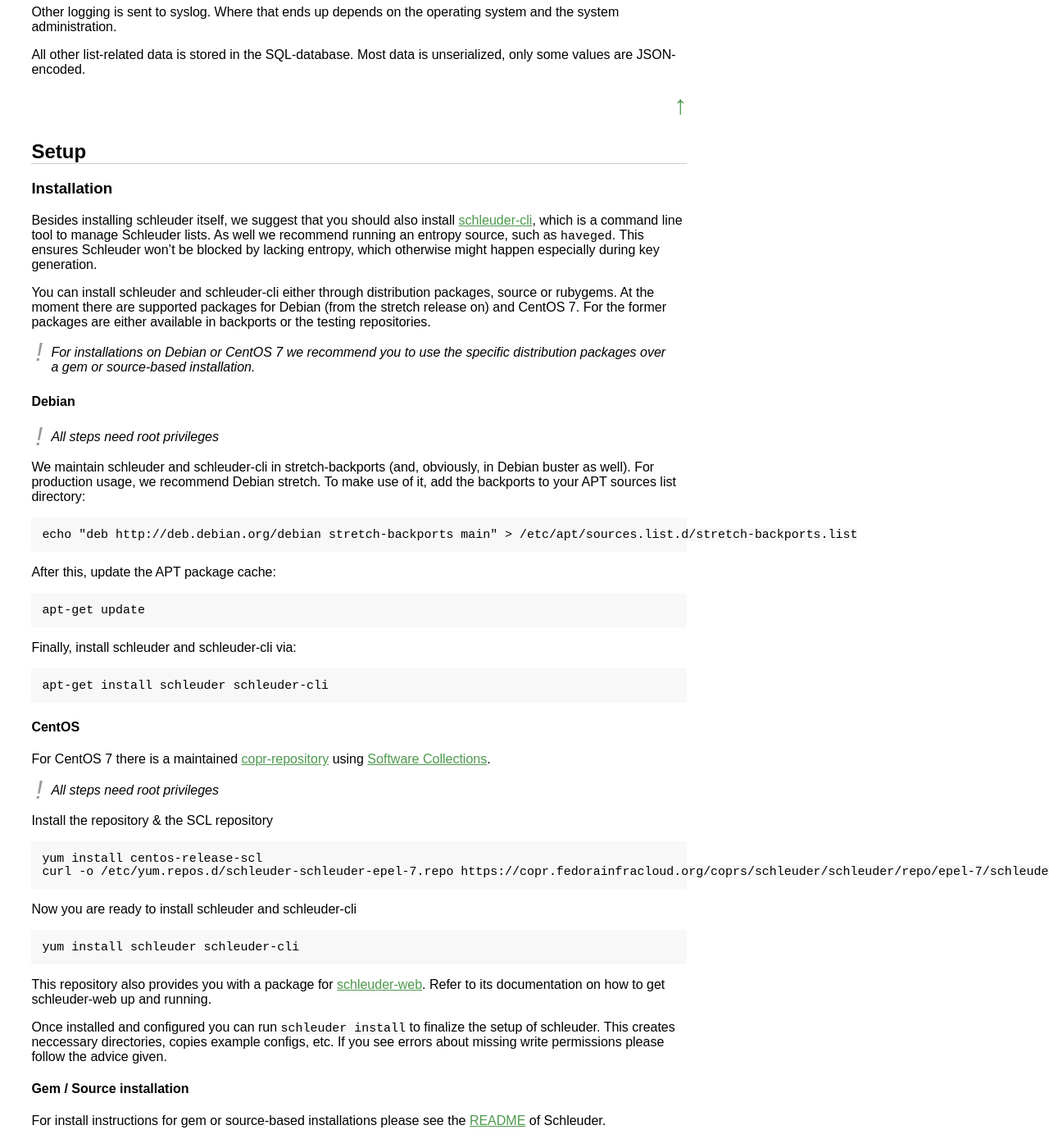
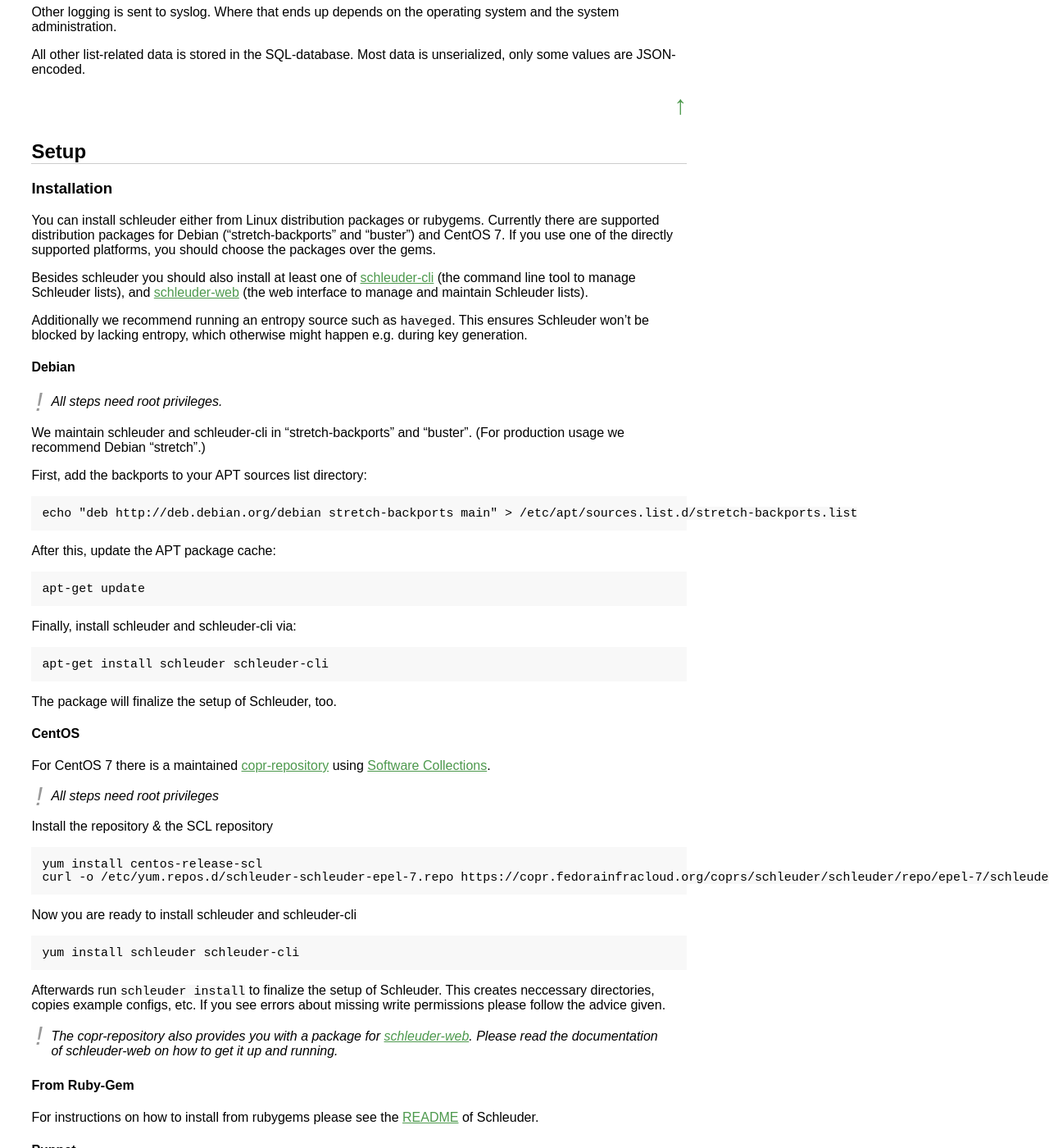
Before and after one commit to schleuder/schleuder-website, a Jekyll site: the page built from docs/index.md, in a window 1280 px wide and 1400 px high, scrolled down 2150 px. Shown: the whole window at 82% size. Built offline with Jekyll 4.4.1, drawn with Linux system fonts in a browser that asks for light colours; some of the changed text lies outside the part shown.

Commit message:
Re-word installation-instructions a little.
No meaning was changed, only wording and the order of sentences.

```diff
--- a/docs/index.md
+++ b/docs/index.md
@@ -68,19 +68,22 @@
 
 ### Installation
 
-Besides installing schleuder itself, we suggest that you should also install [schleuder-cli](https://0xacab.org/schleuder/schleuder-cli), which is a command line tool to manage Schleuder lists. As well we recommend running an entropy source, such as `haveged`. This ensures Schleuder won't be blocked by lacking entropy, which otherwise might happen especially during key generation.
+You can install schleuder either from Linux distribution packages or rubygems. Currently there are supported distribution packages for Debian ("stretch-backports" and "buster") and CentOS 7. If you use one of the directly supported platforms, you should choose the packages over the gems.
 
-You can install schleuder and schleuder-cli either through distribution packages, source or rubygems. At the moment there are supported packages for Debian (from the stretch release on) and CentOS 7. For the former packages are either available in backports or the testing repositories.
+Besides schleuder you should also install at least one of [schleuder-cli](https://0xacab.org/schleuder/schleuder-cli) (the command line tool to manage Schleuder lists), and [schleuder-web](https://0xacab.org/schleuder/schleuder-web) (the web interface to manage and maintain Schleuder lists).
 
-{: .note}
-For installations on Debian or CentOS 7 we recommend you to use the specific distribution packages over a gem or source-based installation.
+Additionally we recommend running an entropy source such as `haveged`. This ensures Schleuder won't be blocked by lacking entropy, which otherwise might happen e.g. during key generation.
+
+
 
 #### Debian
 
 {: .note}
-All steps need root privileges
+All steps need root privileges.
 
-We maintain schleuder and schleuder-cli in stretch-backports (and, obviously, in Debian buster as well). For production usage, we recommend Debian stretch. To make use of it, add the backports to your APT sources list directory:
+We maintain schleuder and schleuder-cli in "stretch-backports" and "buster". (For production usage we recommend Debian "stretch".)
+
+First, add the backports to your APT sources list directory:
 
     echo "deb http://deb.debian.org/debian stretch-backports main" > /etc/apt/sources.list.d/stretch-backports.list
 
@@ -91,6 +94,9 @@
 Finally, install schleuder and schleuder-cli via:
 
     apt-get install schleuder schleuder-cli
+
+The package will finalize the setup of Schleuder, too.
+
 
 #### CentOS
 
@@ -108,17 +114,21 @@
 
     yum install schleuder schleuder-cli
 
-This repository also provides you with a package for [schleuder-web](https://0xacab.org/schleuder/schleuder-web/). Refer to its documentation on how to get schleuder-web up and running.
+Afterwards run `schleuder install` to finalize the setup of Schleuder. This creates neccessary directories, copies example configs, etc. If you see errors about missing write permissions please follow the advice given.
 
-Once installed and configured you can run `schleuder install` to finalize the setup of schleuder. This creates neccessary directories, copies example configs, etc. If you see errors about missing write permissions please follow the advice given.
+{: .note}
+The copr-repository also provides you with a package for [schleuder-web](https://0xacab.org/schleuder/schleuder-web/). Please read the documentation of schleuder-web on how to get it up and running.
 
-#### Gem / Source installation
 
-For install instructions for gem or source-based installations please see the [README](https://0xacab.org/schleuder/schleuder/blob/master/README.md#installing-schleuder) of Schleuder.
+#### From Ruby-Gem
+
+For instructions on how to install from rubygems please see the [README](https://0xacab.org/schleuder/schleuder/blob/master/README.md#installing-schleuder) of Schleuder.
+
 
 #### Puppet
 
-To automate the installation and configuration of schleuder, schleuder-cli, schleuder-web (on CentOS 7) and to create/destroy schleuder lists, there is a [schleuder puppet module](https://0xacab.org/schleuder/puppet-schleuder). Have a look at its [README](https://0xacab.org/schleuder/puppet-schleuder/blob/master/README.md) on how to use it. We would like to extend the module to Debian as well - help highly appreciated.
+There is a [schleuder puppet module](https://0xacab.org/schleuder/puppet-schleuder) to automate the installation and configuration of schleuder, schleuder-cli, and schleuder-web, and the creation and deletion of schleuder lists. Have a look at its [README](https://0xacab.org/schleuder/puppet-schleuder/blob/master/README.md) on how to use it. Currenty it works for CentOS 7, but we would like to make it work for Debian as well - help would be highly appreciated.
+
 
 ### Configuration
 
```
